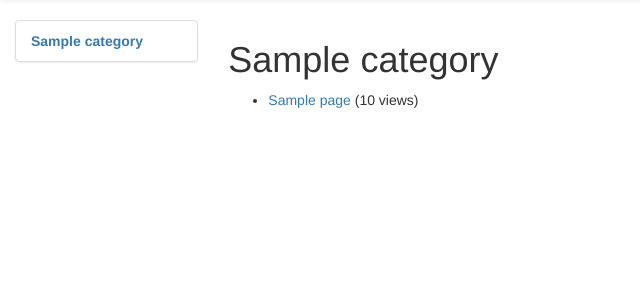
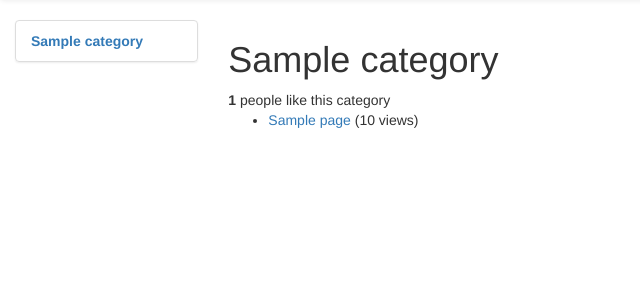
Before and after one commit to HorridTom/my_rango, a Django app: a page that uses twoodcock_tango_with_django_project/templates/rango/base.html in a window 1280 px wide. Shown: the part 52-352 px from the top of the page, without its empty margins (0-640 px from the left). Run offline with Django 3.2, Linux system fonts and the light colour scheme; tables that the repository leaves empty hold one stand-in row (values such as "Sample post"); some libraries are stand-ins or nearby versions.

Commit message:
Added AJAX "like" button functionality (17.2)

```diff
--- a/twoodcock_tango_with_django_project/rango/urls.py
+++ b/twoodcock_tango_with_django_project/rango/urls.py
@@ -16,4 +16,5 @@ urlpatterns = [
         name='register_profile'),
     url(r'^profile/(?P<username>[\w\-]+)/$', views.profile, name='profile'),
     url(r'^profiles/$', views.list_profiles, name='list_profiles'),
+    url(r'^like/$', views.like_category, name='like_category'),
     ]
--- a/twoodcock_tango_with_django_project/rango/views.py
+++ b/twoodcock_tango_with_django_project/rango/views.py
@@ -1,6 +1,6 @@
 from datetime import datetime
 from django.shortcuts import render, redirect
-# from django.http.response import HttpResponseRedirect, HttpResponse
+from django.http.response import HttpResponse
 # from django.core.urlresolvers import reverse
 # from django.contrib.auth import logout
 from django.contrib.auth.decorators import login_required
@@ -344,6 +344,21 @@ def list_profiles(request):
                   {'userprofile_list': userprofile_list})
 
 
+@login_required
+def like_category(request):
+    cat_id = None
+    if request.method == 'GET':
+        cat_id = request.GET['category_id']
+        likes = 0
+    if cat_id:
+        cat = Category.objects.get(id=int(cat_id))
+        if cat:
+            likes = cat.likes + 1
+            cat.likes = likes
+            cat.save()
+    return HttpResponse(likes)
+
+
 # Helper functions
 def get_server_side_cookie(request, cookie, default_val=None):
     val = request.session.get(cookie)
--- /dev/null
+++ b/twoodcock_tango_with_django_project/static/js/rango-ajax.js
@@ -0,0 +1,8 @@
+$('#likes').click(function() {
+    var catid;
+    catid = $(this).attr("data-catid");
+    $.get('/rango/like/', {category_id: catid}, function(data){
+        $('#like_count').html(data);
+            $('#likes').hide();
+    });
+});
--- a/twoodcock_tango_with_django_project/templates/rango/base.html
+++ b/twoodcock_tango_with_django_project/templates/rango/base.html
@@ -1,8 +1,6 @@
 <!DOCTYPE html>
 {% load staticfiles %}
 {% load rango_template_tags %}
-<script src="{% static "js/jquery-3.2.1.js" %}"></script>
-<script src="{% static "js/rango-jquery.js" %}"></script>
 
 <html lang="en">
 <head>
@@ -89,6 +87,10 @@
     <script
         src="https://ajax.googleapis.com/ajax/libs/jquery/2.1.4/jquery.min.js">
     </script>
+
+    <script src="{% static "js/rango-jquery.js" %}"></script>
+    <script src="{% static "js/rango-ajax.js" %}"></script>
+
     <script
         src="http://v4-alpha.getbootstrap.com/dist/js/bootstrap.min.js">
     </script>
--- a/twoodcock_tango_with_django_project/templates/rango/category.html
+++ b/twoodcock_tango_with_django_project/templates/rango/category.html
@@ -8,6 +8,17 @@
 {% block body_block %}
     {% if category %}
         <h1>{{ category.name }}</h1>
+
+        <div>
+        <strong id="like_count">{{ category.likes }}</strong> people like this category
+        {% if user.is_authenticated %}
+            <button id="likes" data-catid="{{category.id}}"
+                class="btn btn-primary btn-sm" type="button">
+                Like
+            </button>
+        {% endif %}
+        </div>
+
         {% if pages %}
             <ul>
             {% for page in pages %}
```
